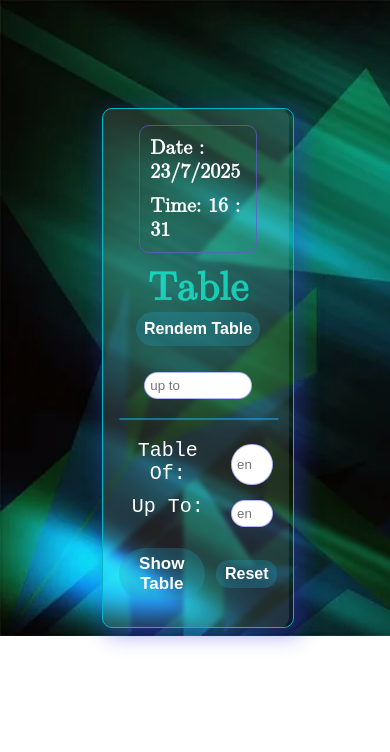
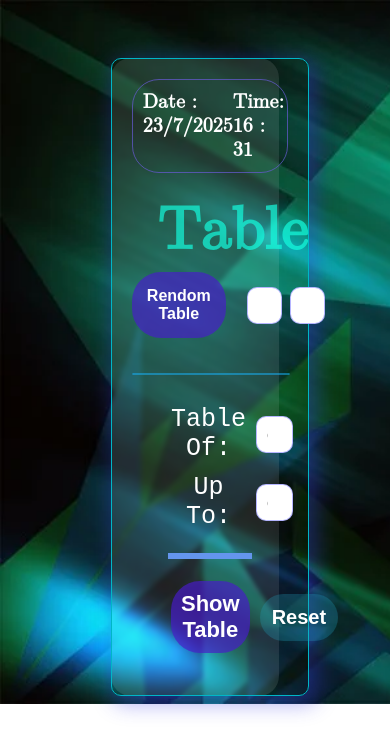
Before and after one commit to aryanjaiswal2312/table-genrater, a plain HTML site: page index.html/index.html in a window 390 px wide. Drawn offline with Linux system fonts and the light colour scheme.

Commit message:
added input error2

```diff
--- a/index.html/index.html
+++ b/index.html/index.html
@@ -11,15 +11,14 @@
             background-image: url("background-1792968_960_720.webp");
             background-repeat: no-repeat;
             background-size: cover;
-            padding-top: 100px;
+            padding-top: 50px;
         }
 
         .blur {
-            width: 50%;
-            border-radius:10px ;
+            width: 45%;
+            border-radius: 20px;
             margin: auto;
             background-color: rgba(255, 255, 255, 0.1);
-            -webkit-backdrop-filter: blur(2px);
             backdrop-filter: blur(2px);
         }
 
@@ -29,16 +28,20 @@
 
         #rendaminput {
             width: 60%;
-            padding: 5px;
+            padding: 10px;
+        }
+
+        #rendaminput2 {
+            width: 60%;
+            padding: 10px;
         }
 
         .card {
-            width: 85%;
-            position: relative;
+            width: 93%;
             margin: auto;
             text-align: center;
             display: flex;
-            flex-direction: column;
+            flex-direction: COLUMN;
             gap: 22px;
             padding: 20px;
             border: 1px solid #00b6c7;
@@ -60,9 +63,9 @@
         }
 
         input[type="number"] {
-            width: 20%;
+            width: 70%;
             margin: auto;
-            padding: 5px;
+            padding: 10px;
             border-radius: 10px;
             border: 1px solid #0000ff4a;
         }
@@ -70,14 +73,19 @@
         div#user\ vlaue {
             text-transform: capitalize;
             font-size: 25px;
+            width: 50%;
+            display: grid;
             font-family: monospace;
             margin: auto;
+            grid-template-columns: auto auto;
+            gap: 10px;
         }
 
         h2:hover {
-            color: rgba(67, 113, 239, 0.885);
+            color: rgb(11, 255, 214);
         }
 
+        p#error2,
         p#error {
             margin: 0;
             padding: 0;
@@ -92,9 +100,9 @@
             padding: 10px;
             font-size: 22px;
             border: none;
-            background: #249fbd4a;
+            background: #491ccbad;
             border-radius: 29px;
-            width: 50%;
+            width: 100%;
             margin: auto;
             text-transform: capitalize;
             font-weight: bold;
@@ -107,25 +115,44 @@
         }
 
         div#\32 btn {
-            display: flex;
+            display: grid;
+            grid-template-columns: auto auto auto auto;
             flex-direction: column;
             gap: 21px;
         }
 
         .headingBox {
-            display: flex;
-            flex-direction: row-reverse;
+            display: grid;
+            gap: 5px;
+            grid-template-columns: auto;
         }
 
         #rendom {
-            padding: 8px;
+            padding: 15px;
             font-size: 16px;
             border: none;
-            background: #249fbd4a;
+            background: #491ccbad;
             border-radius: 29px;
             margin: auto;
             text-transform: capitalize;
             font-weight: bold;
+        }
+
+        div#last-box {
+            display: grid;
+            grid-template-columns: auto auto;
+            gap: 10px;
+            width: 50%;
+            margin: auto;
+        }
+
+        div#show\ table {
+            width: 50%;
+            margin: auto;
+            font-family: monospace;
+            border: 3px solid cornflowerblue;
+            font-weight: bold;
+            font-size: 20px;
         }
 
         .dateBox {
@@ -140,254 +167,15 @@
         }
 
         #reset {
-            padding: 10px;
+            padding: 12px;
             font-size: 20px;
             border: none;
             background: #249fbd4a;
             border-radius: 29px;
-            width: 25%;
+            width: 100%;
             margin: auto;
             text-transform: capitalize;
             font-weight: bold;
-        }
-
-        @media screen and (max-width: 1090px) {
-            div#user\ vlaue {
-                text-transform: capitalize;
-                font-size: 25px;
-                display: grid;
-                font-family: monospace;
-                margin: auto;
-                grid-template-columns: auto auto;
-            }
-
-            input[type="number"] {
-                width: 50%;
-                margin: auto;
-                padding: 5px;
-                border-radius: 10px;
-                border: 1px solid #0000ff4a;
-            }
-
-            button#btn {
-                padding: 5px;
-                font-size: 18px;
-                border: none;
-                background: #249fbd4a;
-                border-radius: 29px;
-                width: 30%;
-                margin: auto;
-                text-transform: capitalize;
-                font-weight: bold;
-            }
-
-            button#btn {
-                padding: 5px;
-                font-size: 18px;
-                border: none;
-                background: #249fbd4a;
-                border-radius: 29px;
-                width: 30%;
-                margin: auto;
-                text-transform: capitalize;
-                font-weight: bold;
-            }
-
-            #reset {
-                padding: 7px;
-                font-size: 16px;
-                border: none;
-                background: #249fbd4a;
-                border-radius: 29px;
-                width: 20%;
-                margin: auto;
-                text-transform: capitalize;
-                font-weight: bold;
-            }
-
-            h2 {
-                margin: auto;
-                font-weight: bold;
-                font-size: 45px;
-                color: #14ffe0ad;
-            }
-        }
-
-
-        @media screen and (max-width: 768px) {
-            button#btn {
-                padding: 5px;
-                font-size: 15px;
-                border: none;
-                background: #249fbd4a;
-                border-radius: 29px;
-                width: 39%;
-                margin: auto;
-                text-transform: capitalize;
-                font-weight: bold;
-            }
-
-            #reset {
-                padding: 4px;
-                font-size: 15px;
-                border: none;
-                background: #249fbd4a;
-                border-radius: 29px;
-                width: 29%;
-                margin: auto;
-                text-transform: capitalize;
-                font-weight: bold;
-            }
-
-            div#user\ vlaue {
-                text-transform: capitalize;
-                font-size: 21px;
-                display: grid;
-                font-family: monospace;
-                margin: auto;
-                gap: 10px;
-                grid-template-columns: auto auto;
-            }
-
-            .dateBox {
-                border: 1px solid #6459cdbd;
-                padding: 10px;
-                gap: 8px;
-                font-size: 20px;
-                display: flex;
-                font-weight: bold;
-                text-align: start;
-                border-radius: 10px;
-                text-align: center;
-                width: 60%;
-                margin: auto;
-            }
-        }
-
-        @media screen and (max-width: 480px) {
-            body {
-                background-image: url("background-1792968_960_720.webp");
-                padding-top: 100px;
-                background-size: cover;
-                background-repeat: no-repeat;
-            }
-
-            .card {
-                width: 85%;
-                margin: auto;
-                text-align: center;
-                display: flex;
-                flex-direction: column;
-                gap: 11px;
-                padding: 16px;
-                border: 1px solid #00b6c7;
-                border-radius: 10px;
-                box-shadow: 5px 5px 20px 4px #3a3ae35e;
-                font-family: math;
-                transition: box-shadow 4s;
-            }
-
-            .dateBox {
-                border: 1px solid #6459cdbd;
-                padding: 10px;
-                display: flex;
-                font-weight: bold;
-                text-align: start;
-                border-radius: 10px;
-                flex-direction: column;
-                gap: 10px;
-            }
-
-            .headingBox {
-                display: flex;
-                flex-direction: column;
-            }
-
-            h2 {
-                margin: auto;
-                font-size: 40px;
-                color: #14ffe0ad;
-            }
-
-            div#user\ vlaue {
-                text-transform: capitalize;
-                font-size: 20px;
-                font-family: monospace;
-                margin: auto;
-                display: grid;
-                grid-template-columns: auto auto;
-            }
-
-            input[type="number"] {
-                width: 60%;
-                margin: 5px auto 0px auto;
-                padding: 5px;
-                border-radius: 30px;
-                border: 1px solid #0000ff4a;
-            }
-
-            #last-box {
-                display: flex;
-                gap: 11px;
-                width: 100%;
-                margin: auto;
-            }
-
-            button#btn {
-                padding: 6px;
-                font-size: 17px;
-                border: none;
-                background: #249fbd4a;
-                border-radius: 29px;
-                width: 100%;
-                margin: auto;
-                text-transform: capitalize;
-                font-weight: bold;
-            }
-
-            #reset {
-                padding: 5px;
-                font-size: 16px;
-                border: none;
-                background: #249fbd4a;
-                border-radius: 13px;
-                width: 70%;
-                margin: auto;
-                text-transform: capitalize;
-                font-weight: bold;
-            }
-        }
-
-        @media screen and (max-width: 320px) {
-
-            button#btn {
-                padding: 6px;
-                font-size: 16px;
-                border: none;
-                background: #249fbd4a;
-                border-radius: 29px;
-                width: 100%;
-                margin: auto;
-                text-transform: capitalize;
-                font-weight: bold;
-            }
-
-            input[type="number"] {
-                width: 100%;
-                margin: 5px auto 0px auto;
-                padding: 3px;
-                border-radius: 30px;
-                border: 1px solid #0000ff4a;
-            }
-
-            div#user\ vlaue {
-                text-transform: capitalize;
-                font-size: 16px;
-                font-family: monospace;
-                margin: auto;
-                display: grid;
-                grid-template-columns: auto auto;
-            }
         }
     </style>
 </head>
@@ -406,22 +194,23 @@
             <div class="headingBox">
                 <h2>Table</h2>
                 <div id="2btn">
-                    <button id="rendom">Rendem Table </button>
+                    <button id="rendom">Rendom Table </button>
                     <input type="number" id="rendaminput" name="rendaminput" placeholder="up to">
+                    <input type="number" id="rendaminput2" name="rendaminput2" placeholder="between">
                 </div>
+                <p id="error2"></p>
             </div>
             <hr>
             <div id="user vlaue">
                 table of:
                 <input type="number" id="tableof" placeholder="enter number">
                 Up To:<input type="number" id="tableupto" min="1" max="10" placeholder="enter number">
-                <div id="show table"></div>
             </div>
+            <div id="show table"></div>
             <div id="last-box">
                 <button id="btn"> show table </button>
                 <button id="reset"> reset </button>
             </div>
-
             <p id="error"></p>
         </div>
     </div>
@@ -430,6 +219,7 @@
         let btn = document.getElementById("btn");
         let divToShowTable = document.getElementById("show table");
         let error = document.getElementById("error");
+        let error2 = document.getElementById("error2");
         let reset = document.getElementById("reset");
         let datespan = document.getElementById("dateSpan");
         let timespan = document.getElementById("timespan");
@@ -451,26 +241,44 @@
         })
 
         rendom.addEventListener("click", (e) => {
-            let min = 1; let max = 10;
+
+            let rendaminput = document.getElementById("rendaminput").value;
+
+            let min = 1; let max = +document.getElementById("rendaminput2").value;
             let rendomVal = Math.floor(Math.random() * (max - min) + min);
             let table;
-            let rendaminput = document.getElementById("rendaminput").value;
             loop(rendomVal, +rendaminput);
-            rendom.disabled = true;
-            btn.disabled = true;
+
+            if (rendaminput == 0 || max == 0) {
+                error.innerText = "";
+                error2.innerText = "plz fill both filled";
+
+                rendom.disabled = false;
+            } else {
+                error2.innerText = "";
+                rendom.style.background = "#249fbd4a";
+                btn.style.background = "#249fbd4a";
+                reset.style.background = "#491ccbad";
+                btn.disabled = true;
+                rendom.disabled = true;
+            }
         })
 
         btn.addEventListener("click", (e) => {
             e.preventDefault();
-
             let tableLength = document.getElementById("tableupto").value.trim();
             let tableof = document.getElementById("tableof").value.trim();
 
             if (tableLength == 0 || tableof == 0) {
                 error.innerText = "plz fill both filled";
+                error2.innerText = "";
+
                 btn.disabled = false;
             } else {
                 error.innerText = "";
+                rendom.style.background = "#249fbd4a";
+                btn.style.background = "#249fbd4a";
+                reset.style.background = "#491ccbad";
                 btn.disabled = true;
                 rendom.disabled = true;
             }
```
